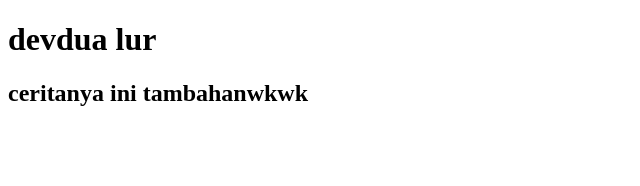
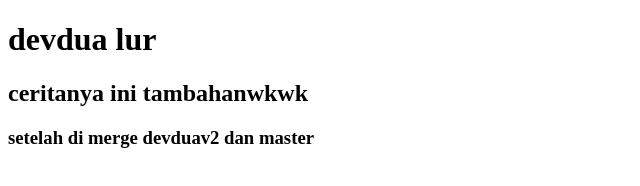
Before and after one commit to ilhamshodiq/nyobak-git, a plain HTML site: page devdua.html in a window 1280 px wide. Shown: the whole page, without its empty margins (0-640 px from the left). Drawn offline with Linux system fonts and the light colour scheme.

Commit message:
update devdua.html

```diff
--- a/devdua.html
+++ b/devdua.html
@@ -9,5 +9,6 @@
 <body>
     <h1>devdua lur</h1>
     <h2>ceritanya ini tambahanwkwk</h2>
+    <h3>setelah di merge devduav2 dan master</h3>
 </body>
 </html>
```
